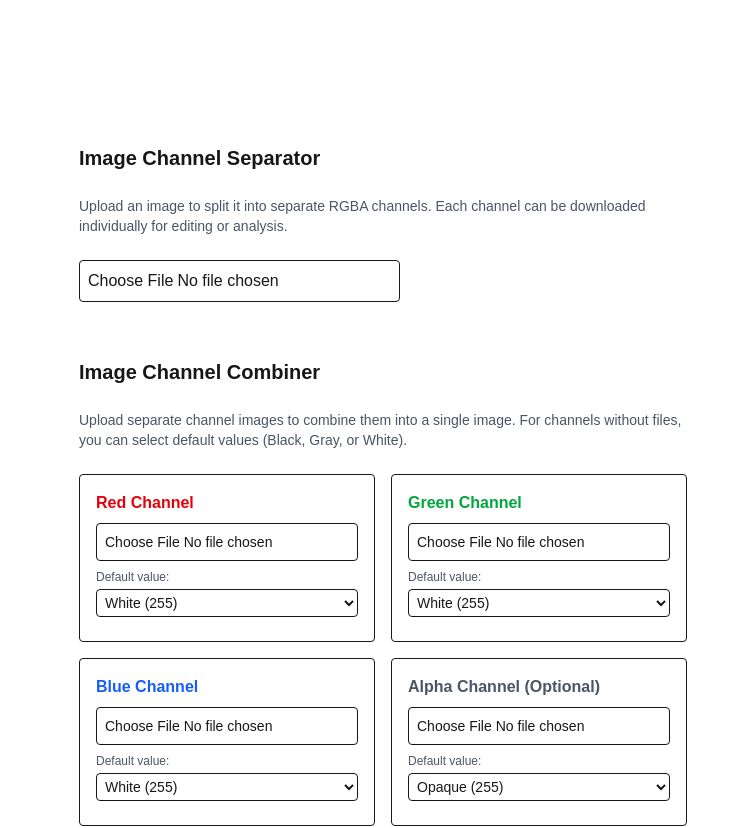
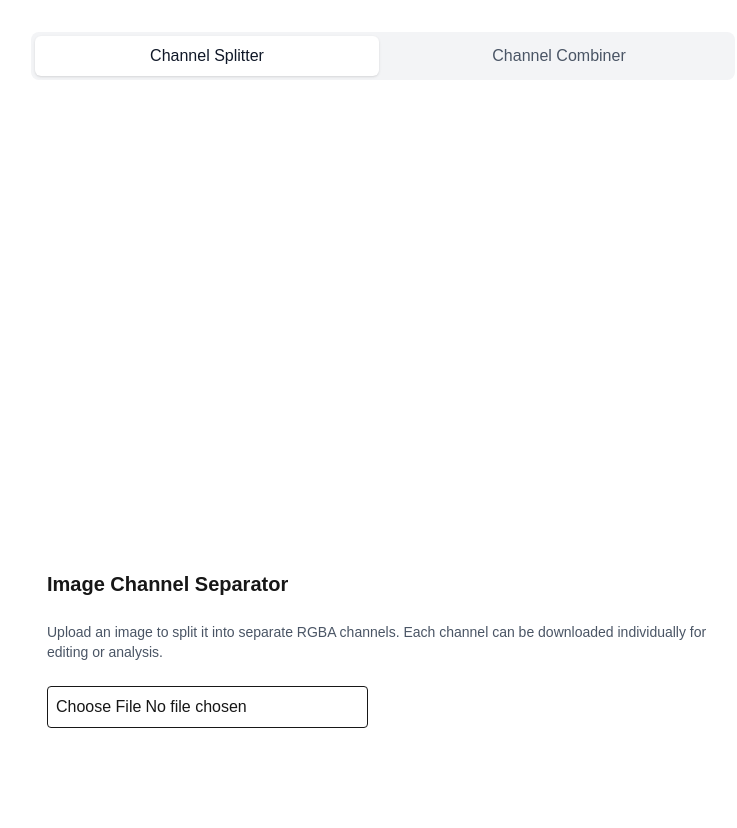
Before and after one commit to LuviKunG/texture-manipulator, a Next.js app: page / in a window 1280 px wide. Shown: the top 828 px of the page, without its empty margins (257-994 px from the left). After the commit the page ends 800 px from the top, so only its background shows below. Built offline with nearby package versions, Linux system fonts and the light colour scheme.

Commit message:
Implement component switcher for ImageChannelSplitter and ImageChannelCombiner

```diff
--- a/src/app/page.tsx
+++ b/src/app/page.tsx
@@ -1,12 +1,48 @@
+"use client";
+
+import { useState } from "react";
 import ImageChannelSplitter from "@/components/imagechannelsplitter";
 import ImageChannelCombiner from "@/components/imagechannelcombiner";
 
 export default function Home() {
+  const [activeComponent, setActiveComponent] = useState<
+    "splitter" | "combiner"
+  >("splitter");
+
   return (
     <div className="flex min-h-screen items-center justify-center bg-zinc-50 font-sans dark:bg-black">
-      <main className="flex min-h-screen w-full max-w-3xl flex-col items-center justify-between py-32 px-16 bg-white dark:bg-black sm:items-start">
-        <ImageChannelSplitter />
-        <ImageChannelCombiner />
+      <main className="flex min-h-screen w-full max-w-3xl flex-col items-center justify-between py-8 px-8 bg-white dark:bg-black sm:items-start">
+        {/* Component Switcher */}
+        <div className="w-full mb-6">
+          <div className="flex gap-2 bg-gray-100 p-1 rounded-lg">
+            <button
+              onClick={() => setActiveComponent("splitter")}
+              className={`flex-1 px-4 py-2 rounded-md font-medium transition-colors ${
+                activeComponent === "splitter"
+                  ? "bg-white text-gray-900 shadow-sm"
+                  : "text-gray-600 hover:text-gray-900"
+              }`}
+            >
+              Channel Splitter
+            </button>
+            <button
+              onClick={() => setActiveComponent("combiner")}
+              className={`flex-1 px-4 py-2 rounded-md font-medium transition-colors ${
+                activeComponent === "combiner"
+                  ? "bg-white text-gray-900 shadow-sm"
+                  : "text-gray-600 hover:text-gray-900"
+              }`}
+            >
+              Channel Combiner
+            </button>
+          </div>
+        </div>
+
+        {/* Active Component */}
+        <div className="w-full">
+          {activeComponent === "splitter" && <ImageChannelSplitter />}
+          {activeComponent === "combiner" && <ImageChannelCombiner />}
+        </div>
       </main>
     </div>
   );
```
